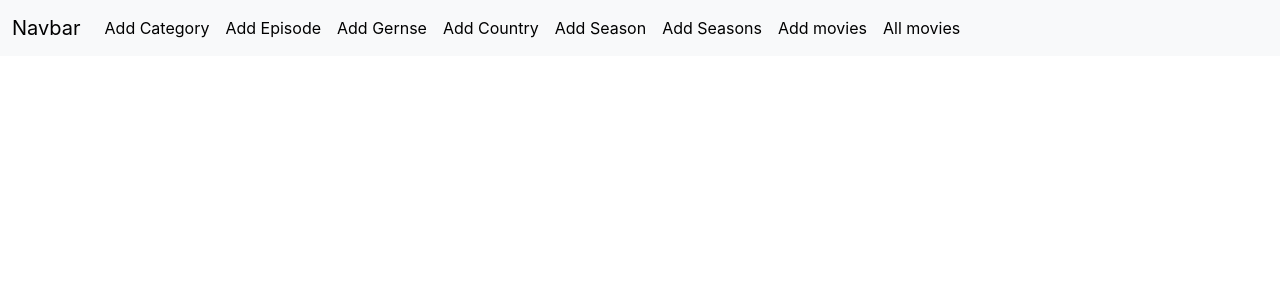
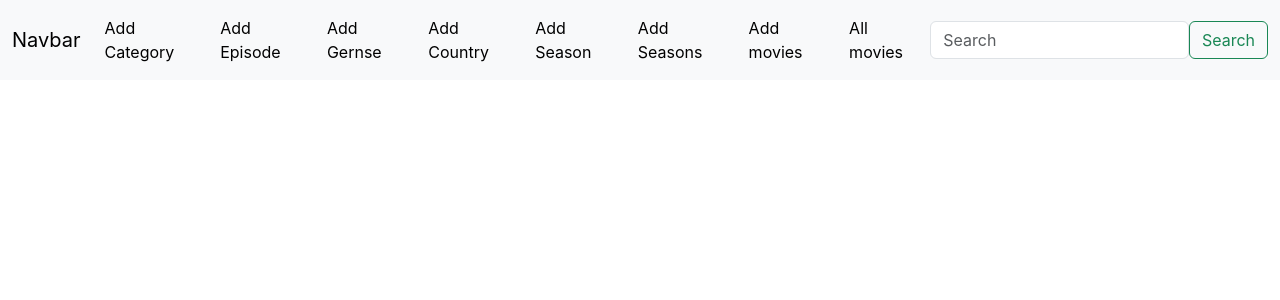
Before and after one commit to GhazanfarAli123/Max-movies, a React (Create React App) app in the folder maxmovies-ui/: page /admin/dashboard/edit-movie/1 in a window 1280 px wide. Shown: the top 300 px of the page. Built offline with nearby package versions, Linux system fonts and the light colour scheme.

Commit message:
send data to search screen and fix category from movie and season page bug

```diff
--- a/maxmovies-ui/src/App.css
+++ b/maxmovies-ui/src/App.css
@@ -11,3 +11,7 @@ ul{
 .allmovie{
   display: flex !important;
 }
+
+.form-inline{
+  display: flex !important;
+}
--- a/maxmovies-ui/src/Components/AllMovies.js
+++ b/maxmovies-ui/src/Components/AllMovies.js
@@ -6,12 +6,14 @@ import AdminNavbar from './adminNavbar';
 const AllMovies = () => {
   const [movie, setMovie] = useState([]);
   const [auth] = useAuth('');
+  const [cat,setCat] = useState('')
 
   const getMovie = async () => {
     try {
       const { data } = await axios.get("http://localhost:1000/api/v1/seamov/get-seaMovis/Movie");
       setMovie(data)
       console.log(data)
+      setCat(data[0].category)
       if (data) {
         setMovie(data);
       }
@@ -41,7 +43,7 @@ const AllMovies = () => {
 
   return (
     <>
-      <AdminNavbar categoryId={"64edb0497d933d18aea0b2f4"}/>
+      <AdminNavbar categoryId={cat}/>
       <div className='container'>
         <div className='row'>
           <div className='col-12'>
--- a/maxmovies-ui/src/Components/AllSeaons.js
+++ b/maxmovies-ui/src/Components/AllSeaons.js
@@ -13,15 +13,12 @@
       try {
         const { data } = await axios.get('http://localhost:1000/api/v1/seamov/get-seaMovis/Season');
         setSeason(data);
-        if (Array.isArray(data) && data.length > 0) {
-          setid(data[0]._id);
-        } else {
-          setid(''); // Set id to an empty string if data is empty or not an array
-        }
+        setid(data[0].category)
       } catch (err) {
         console.log(err);
       }
     };
+    console.log(id)
 
     const deleteSea = async (id) => {
       try {
--- a/maxmovies-ui/src/Components/SearchResutlAdmin.js
+++ b/maxmovies-ui/src/Components/SearchResutlAdmin.js
@@ -1,6 +1,25 @@
-import React from 'react'
+import axios from 'axios'
+import React, { useEffect } from 'react'
+import { useParams } from 'react-router-dom'
 
 export const SearchResutlAdmin = () => {
+
+  const {keyword,category} = useParams()
+
+  const getSearchResult = async() =>{
+    try{
+      const {data} = await axios.get(`http://localhost:1000/api/v1/seamov/search/${keyword}/${category}`)
+      console.log(data)
+
+    }catch(err){
+      console.log(err);
+    }
+  }
+
+  useEffect(()=>{
+      getSearchResult();
+  },[])
+
   return (
     <div>SearchResutlAdmin</div>
   )
--- a/maxmovies-ui/src/Components/adminNavbar.js
+++ b/maxmovies-ui/src/Components/adminNavbar.js
@@ -1,10 +1,17 @@
 
-import React from "react"
+import React, { useState } from "react"
 import '../assets/style.css'
 
-function adminNavbar({categoryId}) {
+function adminNavbar({ categoryId }) {
 
-  console.log(categoryId)
+  const [search, setSearch] = useState('')
+
+  const searchBtn = async(e) =>{
+    e.preventDefault()
+     const url = `/admin/dashboard/search/${search}/${categoryId}`;
+     console.log(url)
+     window.open(url)
+  }
 
   return (
     <>
@@ -19,7 +26,6 @@ function adminNavbar({categoryId}) {
               <li class="nav-item">
                 <a class="nav-link active" aria-current="page" href="/admin/dashboard/add-category">Add Category</a>
               </li>
-
               <li class="nav-item">
                 <a class="nav-link active" aria-current="page" href="/admin/dashboard/add-episode">Add Episode</a>
               </li>
@@ -42,6 +48,13 @@ function adminNavbar({categoryId}) {
                 <a class="nav-link active" aria-current="page" href="/admin/dashboard/all-movies">All movies</a>
               </li>
             </ul>
+            <form class="form-inline my-2 my-lg-0">
+              <input class="form-control mr-sm-2" type="search" placeholder="Search" aria-label="Search"
+                value={search}
+                onChange={(e) => setSearch(e.target.value)}
+              />
+              <button class="btn btn-outline-success my-2 my-sm-0" onClick={searchBtn} type="submit">Search</button>
+            </form>
           </div>
         </div>
       </nav>
```
Also changed, not shown: 1 other file (tests, documents, lock files or other folders). Lines whose indentation alone changed are shown as unchanged.
